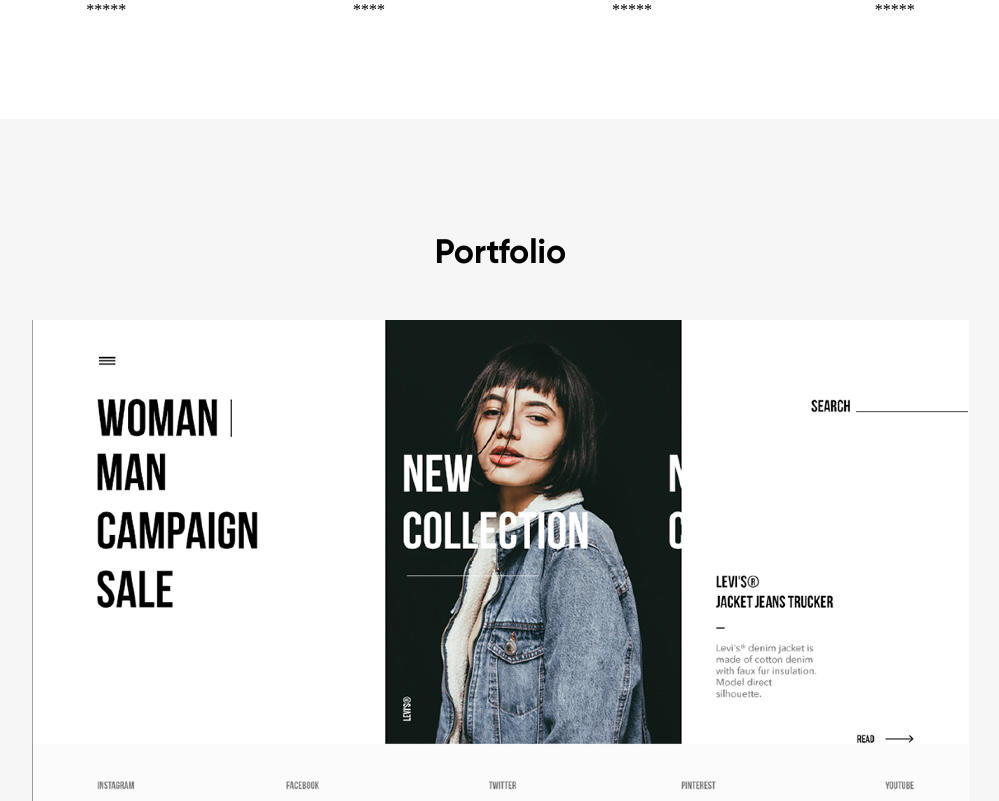
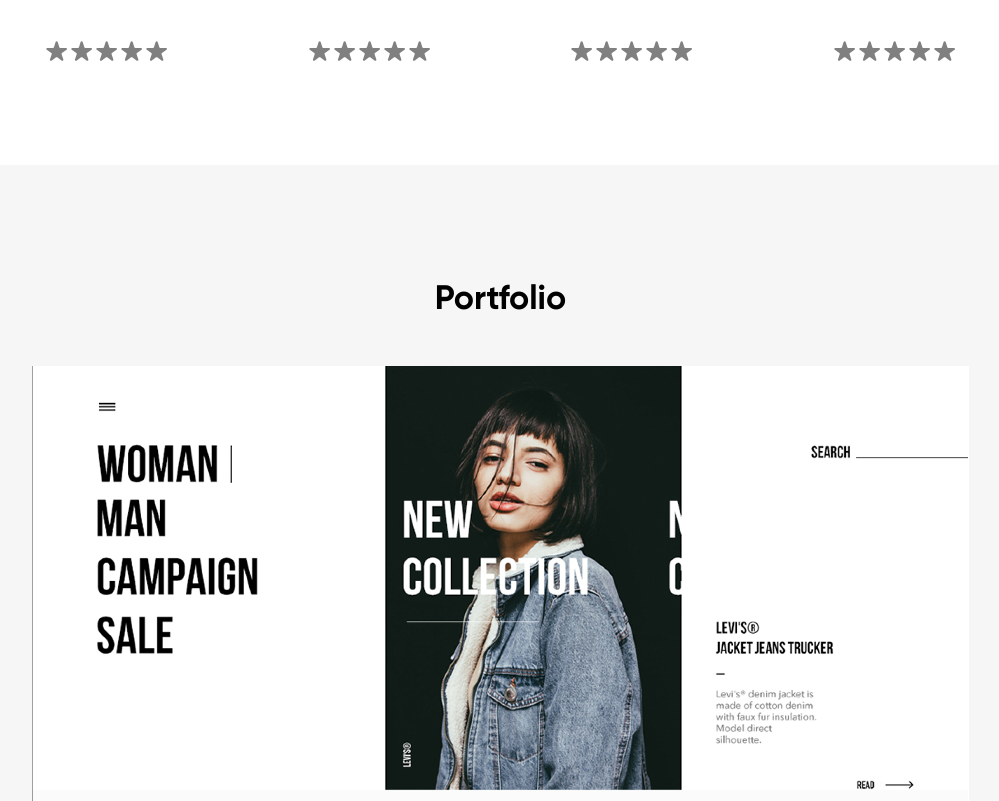
Before and after one commit to AstroKhan/portfolio, a plain HTML site: page index.html in a window 1280 px wide. Shown: the part 1646-2447 px from the top of the page, without its empty margins (222-1221 px from the left). Drawn offline with Linux system fonts and the light colour scheme.

Commit message:
fix stars

```diff
--- a/index.html
+++ b/index.html
@@ -72,22 +72,46 @@
         <div class="skill-icon">
             <i class="fa-brands fa-html5"></i>
             <h5>HTML</h5>
-            <div class="skill-stars">*****</div>
+            <div class="skill-stars">
+                <img class="star" src="./assets/Star.svg">
+                <img class="star" src="./assets/Star.svg">
+                <img class="star" src="./assets/Star.svg">
+                <img class="star" src="./assets/Star.svg">
+                <img class="star" src="./assets/Star.svg">
+            </div>
         </div>
         <div class="skill-icon">
             <i class="fa-brands fa-css3-alt"></i>
             <h5>CSS</h5>
-            <div class="skill-stars">****</div>
+            <div class="skill-stars">
+                <img class="star" src="./assets/Star.svg">
+                <img class="star" src="./assets/Star.svg">
+                <img class="star" src="./assets/Star.svg">
+                <img class="star" src="./assets/Star.svg">
+                <img class="star" src="./assets/Star.svg">
+            </div>
         </div>
         <div class="skill-icon">
             <i class="fa-brands fa-js"></i>
             <h5>JS</h5>
-            <div class="skill-stars">*****</div>
+            <div class="skill-stars">
+                <img class="star" src="./assets/Star.svg">
+                <img class="star" src="./assets/Star.svg">
+                <img class="star" src="./assets/Star.svg">
+                <img class="star" src="./assets/Star.svg">
+                <img class="star" src="./assets/Star.svg">
+            </div>
         </div>
         <div class="skill-icon">
             <i class="fa-brands fa-react"></i>
             <h5>React</h5>
-            <div class="skill-stars">*****</div>
+            <div class="skill-stars">
+                <img class="star" src="./assets/Star.svg">
+                <img class="star" src="./assets/Star.svg">
+                <img class="star" src="./assets/Star.svg">
+                <img class="star" src="./assets/Star.svg">
+                <img class="star" src="./assets/Star.svg">
+            </div>
         </div>
 
     </div>
--- a/style.css
+++ b/style.css
@@ -202,7 +202,10 @@
     color: rgb(28, 160, 231);
 }
 .skill-stars {
-
+    margin-top: 40px;
+}
+.star {
+    color: gray;
 }
 
 .portfolio {
```
Also changed, not shown: assets/Star.svg (added).
